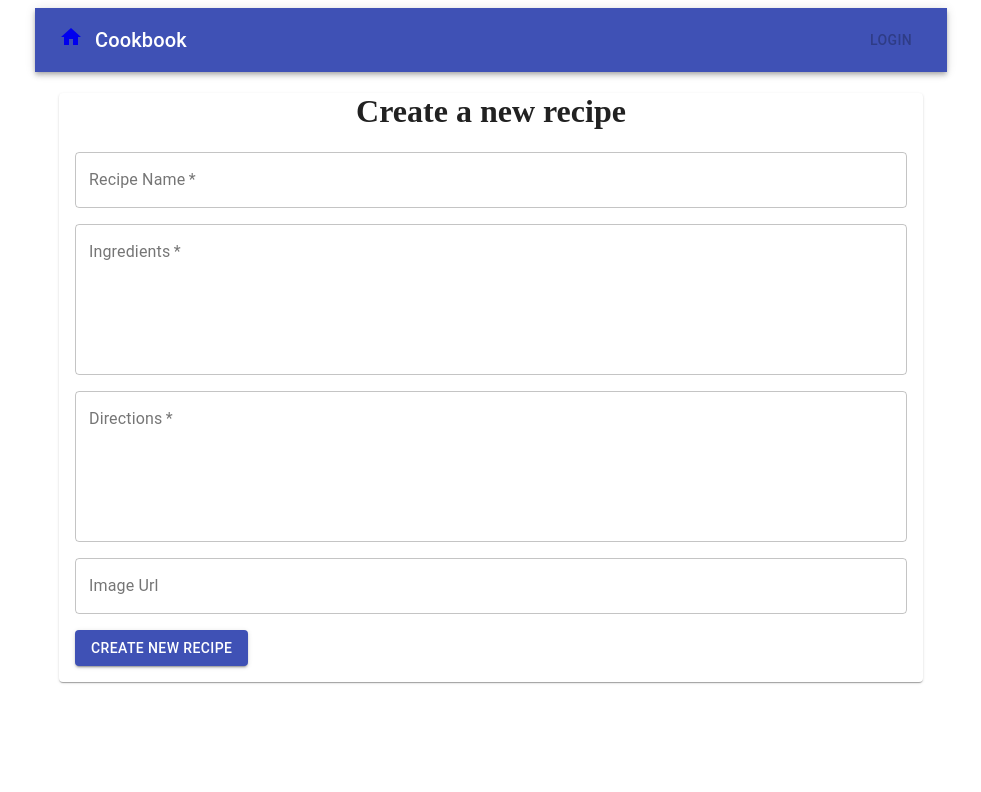
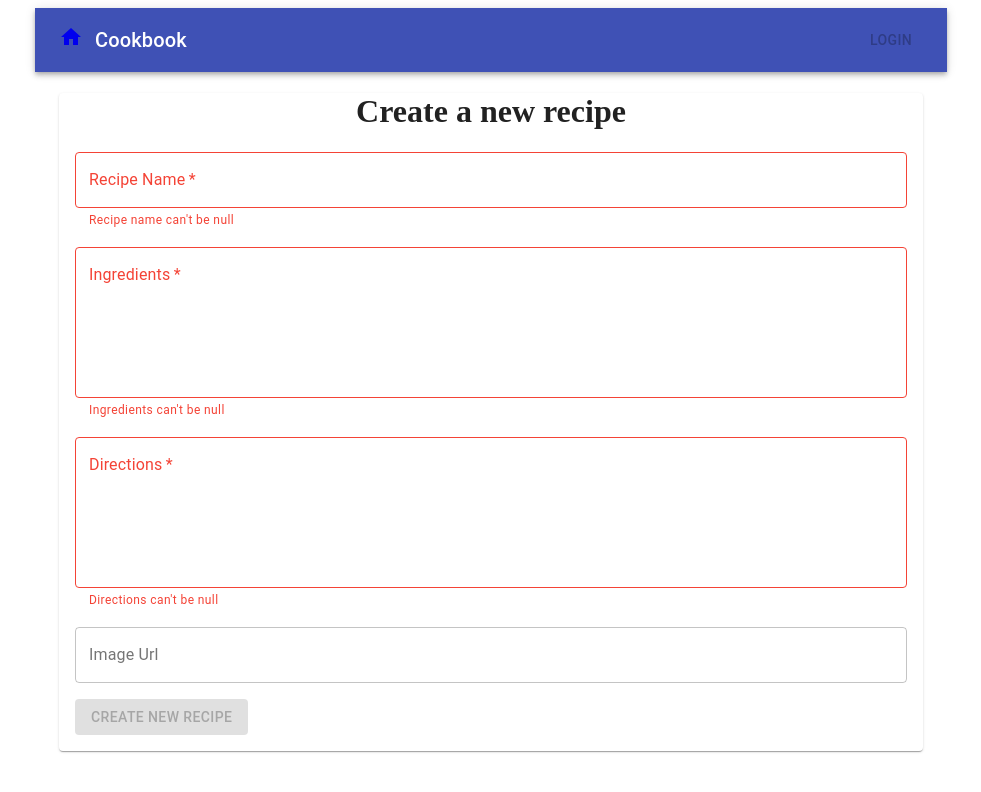
Before and after one commit to willvictor/cookbook, a React (Create React App) app in the folder cookbook-front-end/: page /create in a window 1280 px wide. Shown: the top 792 px of the page, without its empty margins (149-1130 px from the left). Built offline with nearby package versions, Linux system fonts and the light colour scheme.

Commit message:
Disable button if error

```diff
--- a/cookbook-front-end/src/Components/CreateRecipe.tsx
+++ b/cookbook-front-end/src/Components/CreateRecipe.tsx
@@ -40,10 +40,10 @@ const SUBMIT_RECIPE = gql`
 
 const CreateRecipe = () => {
     const classes = useStyles();
-    const [name, setName] = useState("Recipe Name");
-    const [ingredients, setIngredients] = useState("1 egg, 2 cups milk..." );
-    const [directions, setDirections] = useState("Combine Eggs and milk, then heat over medium flame...");
-    const [imageUrl, setImageUrl] = useState("Paste a url for an image hosted somewhere (like imgr)");
+    const [name, setName] = useState(null as any);
+    const [ingredients, setIngredients] = useState(null as any);
+    const [directions, setDirections] = useState(null as any);
+    const [imageUrl, setImageUrl] = useState(null as any);
     const [submitRecipe, {data, loading}] = useMutation(
         SUBMIT_RECIPE,
         {
@@ -56,6 +56,14 @@ const CreateRecipe = () => {
             }
         });
 
+    const isNameError = name === null || name === "";
+    const isIngredientsError = ingredients === null || ingredients === "";
+    const isDirectionsError = directions === null || directions === "";
+
+    const nameErrorText = isNameError ? "Recipe name can't be null" : null;
+    const ingredientsErrorText = isIngredientsError ? "Ingredients can't be null" : null;
+    const directionsErrorText = isDirectionsError ? "Directions can't be null" : null;
+
     return <Container maxWidth="lg">
         {   !loading
             && !data
@@ -65,6 +73,8 @@ const CreateRecipe = () => {
                 </div>
                 <div className={classes.inputField}>
                     <TextField
+                    error={isNameError} // Don't want initial state to be error though
+                    helperText={nameErrorText}
                     variant="outlined"
                     label="Recipe Name"
                     required
@@ -76,6 +86,8 @@ const CreateRecipe = () => {
                     variant="outlined"
                     label="Ingredients"
                     required
+                    error={isIngredientsError}
+                    helperText={ingredientsErrorText}
                     multiline
                     rows={6}
                     className={classes.ingredients}
@@ -86,6 +98,8 @@ const CreateRecipe = () => {
                     variant="outlined"
                     label="Directions"
                     required
+                    error={isDirectionsError}
+                    helperText={directionsErrorText}
                     multiline
                     rows={6}
                     className={classes.directions}
@@ -102,7 +116,9 @@ const CreateRecipe = () => {
                 <Button
                     color="primary"
                     variant="contained"
-                    onClick={() => submitRecipe({variables: {name, directions, ingredients, imageUrl}})}>
+                    disabled={isNameError || isIngredientsError || isDirectionsError}
+                    //onClick={() => submitRecipe({variables: {name, directions, ingredients, imageUrl}})}>
+                    onClick={() => onSubmitRecipe(name, directions, ingredients, imageUrl)}>
                     Create New Recipe
                 </Button>
             </Paper>
@@ -112,3 +128,9 @@ const CreateRecipe = () => {
 }
 
 export default CreateRecipe;
+
+const onSubmitRecipe = (name: string, directions: string, ingredients: string, imageUrl: string) => {
+    if (name == null) {
+        console.log("Name cannot be null");
+    }
+}
```
